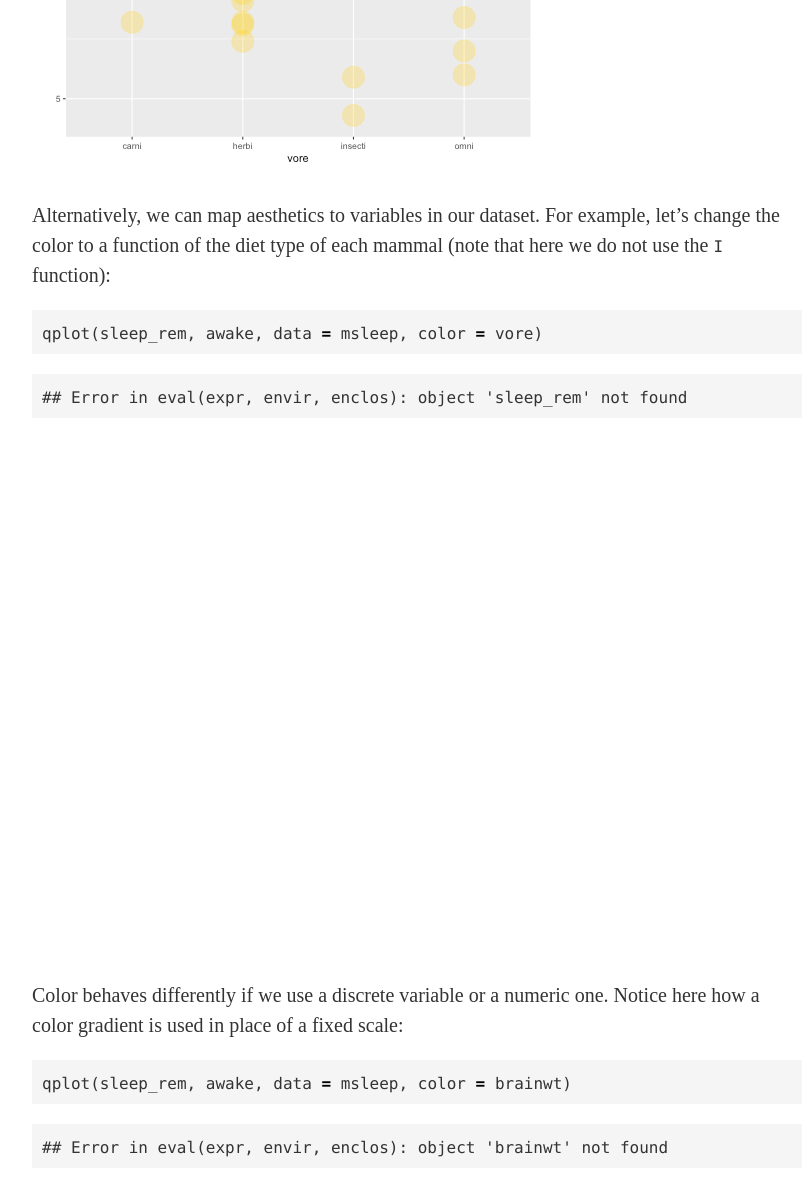
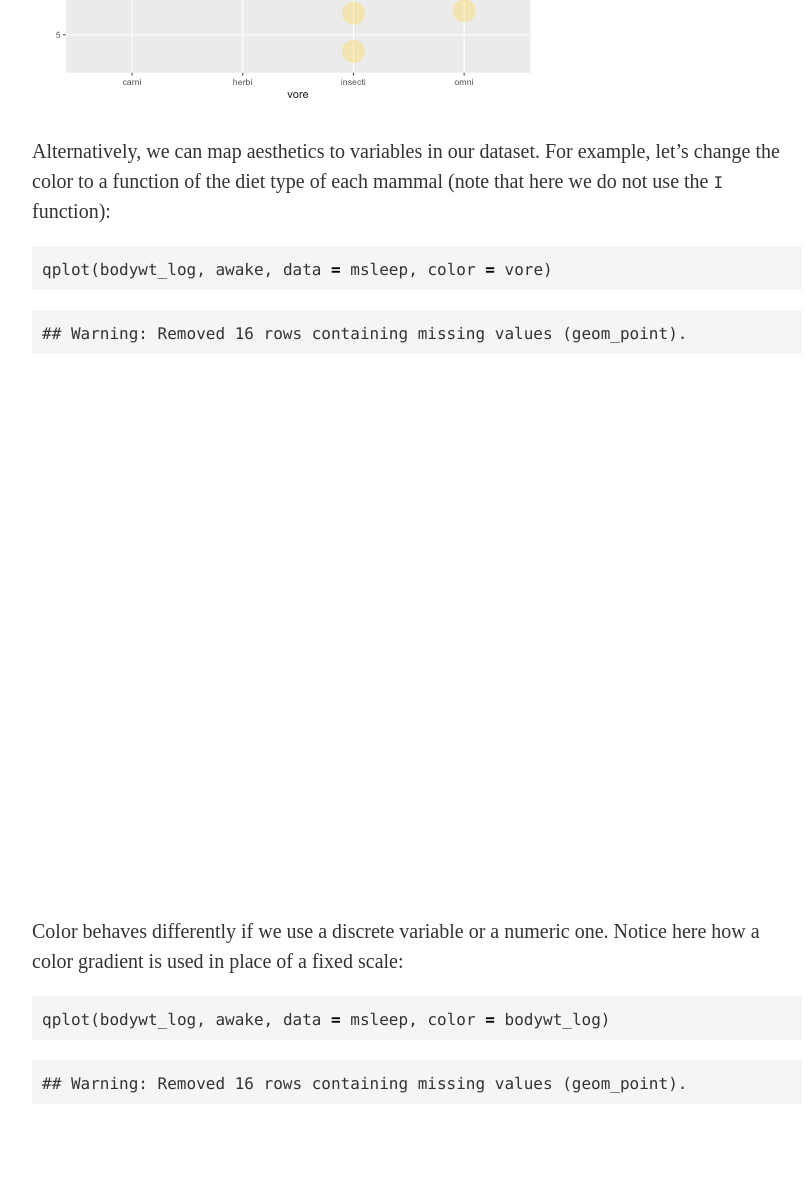
Before and after one commit to statsmaths/stat395, a Jekyll site: the page built from _posts/2017-08-31-class02.md, in a window 1280 px wide and 1400 px high, scrolled down 6506 px. Shown: the top 1196 px of the window, without its empty margins (223-1034 px from the left). Built offline with Jekyll 4.4.1, drawn with Linux system fonts in a browser that asks for light colours; our own code applies the rules of GitHub Pages for plain Markdown files; some of the changed text lies outside the part shown.

Commit message:
update class02

```diff
--- a/_posts/2017-08-31-class02.md
+++ b/_posts/2017-08-31-class02.md
@@ -139,12 +139,6 @@ the dataset in which the variable resides.
 qplot(bodywt_log, data = msleep)
 {% endhighlight %}
 
-
-
-{% highlight text %}
-## `stat_bin()` using `bins = 30`. Pick better value with `binwidth`.
-{% endhighlight %}
-
 ![plot of chunk unnamed-chunk-6](../assets/2017-08-31-class02/unnamed-chunk-6-1.png)
 
 The function is quite smart and will choose by default the
@@ -228,13 +222,13 @@ type of each mammal (note that here we do not use the `I` function):
 
 
 {% highlight r %}
-qplot(sleep_rem, awake, data = msleep, color = vore)
+qplot(bodywt_log, awake, data = msleep, color = vore)
 {% endhighlight %}
 
 
 
 {% highlight text %}
-## Error in eval(expr, envir, enclos): object 'sleep_rem' not found
+## Warning: Removed 16 rows containing missing values (geom_point).
 {% endhighlight %}
 
 ![plot of chunk unnamed-chunk-11](../assets/2017-08-31-class02/unnamed-chunk-11-1.png)
@@ -244,13 +238,13 @@ one. Notice here how a color gradient is used in place of a fixed scale:
 
 
 {% highlight r %}
-qplot(sleep_rem, awake, data = msleep, color = brainwt)
+qplot(bodywt_log, awake, data = msleep, color = bodywt_log)
 {% endhighlight %}
 
 
 
 {% highlight text %}
-## Error in eval(expr, envir, enclos): object 'brainwt' not found
+## Warning: Removed 16 rows containing missing values (geom_point).
 {% endhighlight %}
 
 ![plot of chunk unnamed-chunk-12](../assets/2017-08-31-class02/unnamed-chunk-12-1.png)
@@ -276,14 +270,14 @@ would like to make use of:
 
 
 {% highlight r %}
-qplot(sleep_rem, awake, data = msleep, color = log(brainwt)) +
+qplot(bodywt_log, awake, data = msleep, color = bodywt_log) +
   scale_color_viridis()
 {% endhighlight %}
 
 
 
 {% highlight text %}
-## Error in eval(expr, envir, enclos): object 'brainwt' not found
+## Warning: Removed 16 rows containing missing values (geom_point).
 {% endhighlight %}
 
 ![plot of chunk unnamed-chunk-14](../assets/2017-08-31-class02/unnamed-chunk-14-1.png)
```
Also changed, not shown: _posts/2017-08-31-class02.Rmd (+6 -4 lines), _posts/class01_submit.csv (added, +77 -0 lines).
